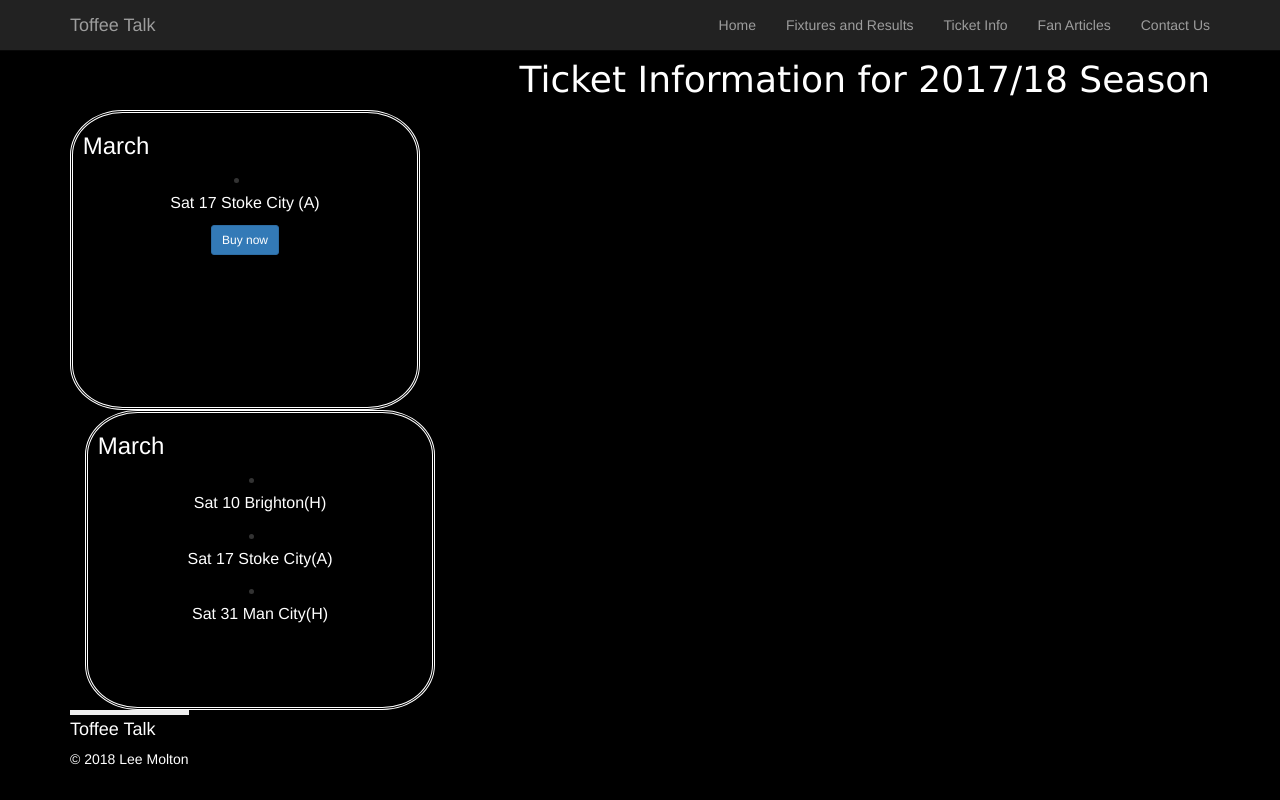
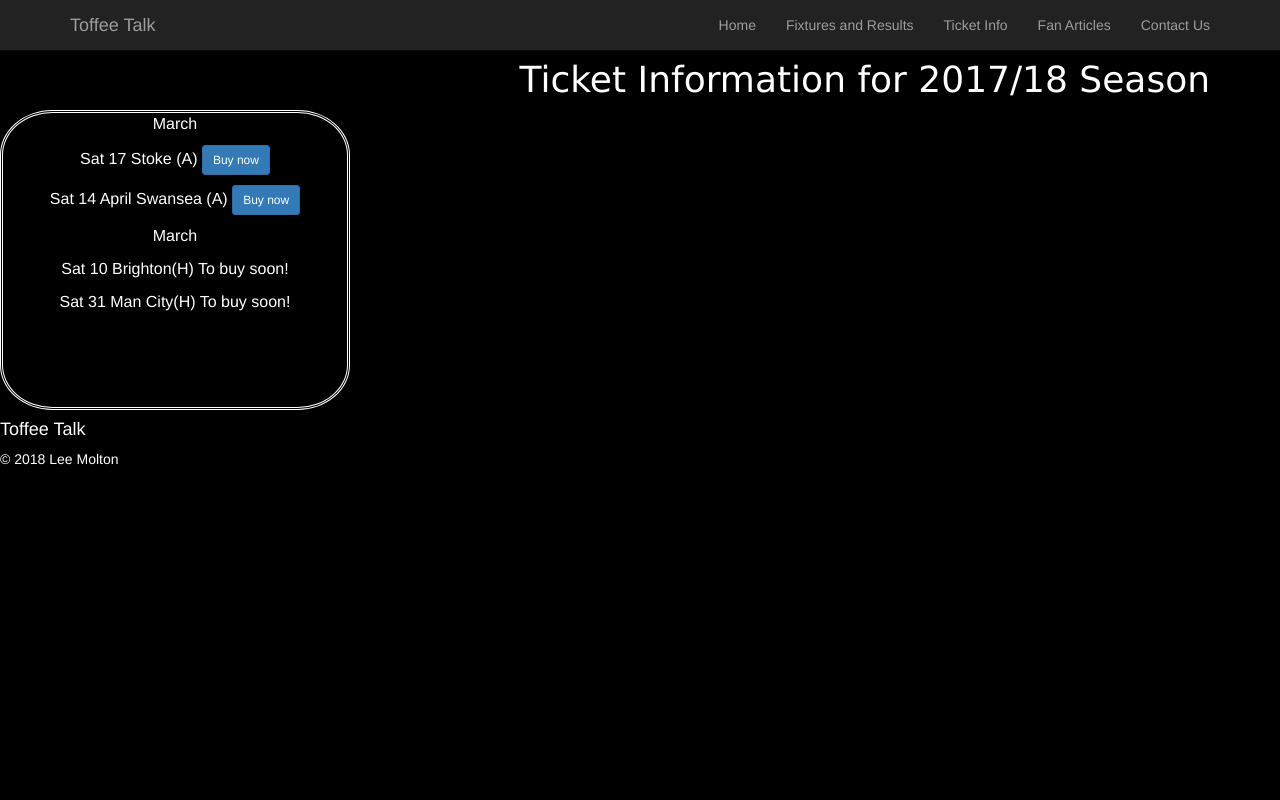
Before and after one commit to Code-Institute-Submissions/leemolton-toffeetalk_resubJune, a website: page ticket.html in a window 1280 px wide. Drawn offline with nearby package versions, Linux system fonts and the light colour scheme.

Commit message:
Modified layout and added highlight text

```diff
--- a/ticket.html
+++ b/ticket.html
@@ -2,21 +2,17 @@
 <html lang="en">
 <head>
     <title>Toffee Talk</title>
-
     <script src="https://code.jquery.com/jquery-3.2.1.min.js"></script>
     <script src="https://maxcdn.bootstrapcdn.com/bootstrap/3.3.7/js/bootstrap.min.js"></script>
-
-    <link rel="stylesheet" href="https://maxcdn.bootstrapcdn.com/bootstrap/3.3.7/css/bootstrap.min.css">
+	<link rel="stylesheet" href="https://maxcdn.bootstrapcdn.com/bootstrap/3.3.7/css/bootstrap.min.css">
     <link rel="stylesheet" href="css/style.css">
 </head>
-
 <body>
     <nav class="navbar navbar-inverse navbar-fixed-top">
         <div class="container">
             <div class="navbar-header">
                 <a class="navbar-brand" href="index.html">Toffee Talk</a>
             </div>
-
             <ul class="nav navbar-nav navbar-right">
                 <li><a href="index.html">Home</a></li>
                 <li><a href="fixt.html">Fixtures and Results</a></li>
@@ -25,38 +21,27 @@
                 <li><a href="contact.html">Contact Us</a></li>
             </ul>
         </div>
-
-    </nav>
-
+	</nav>
 	<div class="container">
-	<h1>Ticket Information for 2017/18 Season</h1>
-
+		<h1>Ticket Information for 2017/18 Season</h1>
 	</div>
-
-
-	<div class="container">
 	<div class="container3">
-
-		<h2>March</h2>
-		<li><p>Sat 17 Stoke City (A)</p><a class="btn btn-primary btn-sm" href="buyticket.html">Buy now</li></a>
-
+		<div id="box1" class="box_title">
+			<p>March</p>
+			<p>Sat 17 Stoke (A)
+			<a class="btn btn-primary btn-sm" href="buyticket.html">Buy now</a></p>
+			<p>Sat 14 April Swansea (A)
+			<a class="btn btn-primary btn-sm" href="buyticket.html">Buy now</a></p>
+		</div>
+		<div id="box2" class="box_title">
+			<p>March</p>
+			<p>Sat 10 Brighton(H) To buy soon!</p>
+			<p>Sat 31 Man City(H) To buy soon!</p>
+		</div>
 	</div>
-
-	<div class="container">
-	<div class="container3">
-
-		<h2>March</h2>
-		<li><p>Sat 10 Brighton(H)</p></li>
-		<li><p>Sat 17 Stoke City(A)</p></li>
-		<li><p>Sat 31 Man City(H)</p></li>
-
-	</div>
-	</div>
-
-<footer class="col-12">
+<div class="footer">
 	<h4>Toffee Talk</h4>
 	<p>&copy; 2018 Lee Molton</p>
-</footer>
-
+</div>
 </body>
 </html>
```
